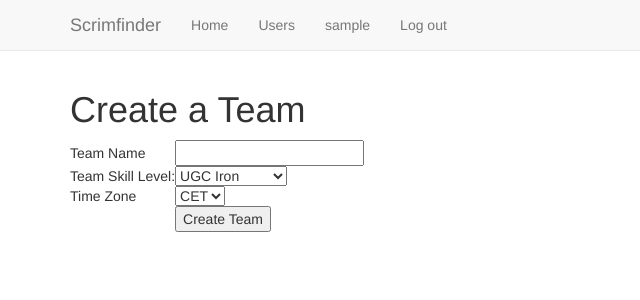
After one commit to vlttnv/scrimfinder, a Flask app: page /create_team in a window 1280 px wide. The commit adds this page. Shown: the top 300 px of the page, without its empty margins (0-640 px from the left). Run offline with Flask 2, Linux system fonts and the light colour scheme; a user stored in the database is signed in; tables that the repository leaves empty hold one stand-in row (values such as "Sample post"); some libraries are stand-ins or nearby versions.

Commit message:
Can create a team, displys well in user porfie

```diff
--- a/scrim/forms.py
+++ b/scrim/forms.py
@@ -12,3 +12,15 @@ class AvailabilityForm(Form):
     day = SelectField('day', choices=[("Monday", "Monday"),("Tuesday","Tuesday"),("Wednesday","Wednesday"),("Thursday","Thursday"),("Friday","Friday"),("Saturday","Saturday"),("Sunday","Sunday")])
     time_from = SelectField('time_from', choices=[("8:00","8:00"),("9:00","9:00"),("10:00","10:00")])
     time_to = SelectField('time_to', choices=[("8:00","8:00"),("9:00","9:00"),("10:00","10:00")])
+
+class CreateTeamForm(Form):
+    team_name           = TextField('team_name', validators = [Required()])
+    team_skill_level    = SelectField(u'team_skill_level',
+            choices=[(UGC_IRON, UGC_IRON),
+                (UGC_STEEL, UGC_STEEL),
+                (UGC_SILVER, UGC_SILVER),
+                (UGC_GOLD, UGC_GOLD),
+                (UGC_PLATINUM, UGC_PLATINUM)])
+    team_time_zone      = SelectField('team_time_zone',
+            choices=[("CET","CET"),
+                ("EST","EST")])
--- a/scrim/models.py
+++ b/scrim/models.py
@@ -3,6 +3,7 @@ from flask.ext.admin.contrib.sqla import ModelView
 
 class User(db.Model):
     id                  = db.Column(db.Integer, primary_key=True)
+    role                = db.Column(db.Integer)
     steam_id            = db.Column(db.String(40), unique=True)
     nickname            = db.Column(db.String(80))
     profile_url         = db.Column(db.String(80))
@@ -10,6 +11,7 @@ class User(db.Model):
     team_id             = db.Column(db.Integer, db.ForeignKey('team.id'))
     join_date           = db.Column(db.String(80))
     last_online         = db.Column(db.String(80))
+    team_leader         = db.Column(db.Integer)
 
     def is_authenticated(self):
         return True
--- /dev/null
+++ b/scrim/templates/create_team.html
@@ -0,0 +1,26 @@
+{% extends 'layout.html' %}
+
+{% block body %}
+<h1> Create a Team </h1>
+<form action="" method="post"  name="create_team">
+		{{create_team_form.hidden_tag()}}
+		<table>
+				<tr>
+						<td>Team Name</td>
+						<td>{{create_team_form.team_name()}}</td>
+				</tr>
+				<tr>
+						<td>Team Skill Level:</td>
+						<td>{{create_team_form.team_skill_level()}}</td>
+				</tr>
+				<tr>
+						<td>Time Zone</td>
+						<td>{{create_team_form.team_time_zone()}}</td>
+				</tr>
+				<tr>
+						<td></td>
+						<td><input type="submit" value="Create Team"></td>
+				</tr>
+		</table>
+</form>
+{% endblock %}
--- a/scrim/templates/user.html
+++ b/scrim/templates/user.html
@@ -7,8 +7,8 @@
 <p>Name: {{nick}}!</p>
 <p>Most recently played game: {{recently_played_games['games'][0]['name']}}</p>
 <p>Unique profile views: 90,000+</p>
-<p>Team name: {{ team_name }} </p>
-<p>Skill level: {{skill_level }} </p>
+<p>Team name: {{team_name}}  </p>
+<p>Skill level: {{skill_level}}</p>
 <p>Time zone: {{ time_zone }} </p>
 <p><a href='{{profile_url}}'>Go to steam profile</a></p>
 <p><a href="steam://friends/add/{{id}}">Add on Steam</a></p>
--- a/scrim/views.py
+++ b/scrim/views.py
@@ -1,11 +1,12 @@
 from scrim import scrim_app, oid, db, models, lm
-from models import User
+from models import User, Team
 from flask import redirect, session, g, json, render_template, flash, url_for
 from flask.ext.login import login_user, logout_user, current_user, login_required
 import requests
 import re
 from sqlalchemy import func
-from forms import EditForm, AvailabilityForm
+from forms import EditForm, CreateTeamForm
+from sqlalchemy.orm.exc import NoResultFound, MultipleResultsFound
 
 # Steam Web APIs...
 
@@ -120,15 +121,26 @@ def user_page(steam_id):
 
     recently_played_games = get_recently_played_games(steam_id)
 
+    if g.user.team_id is not None:
+        try:
+            team = Team.query.filter_by(id=g.user.team_id).one()
+            a_team_name = team.name
+            a_team_skill = team.skill_level
+            a_team_zone = team.time_zone
+        except MultipleResultsFound, e:
+            print e
+        except NoResultFound, e:
+            print e
+
     return render_template('user.html',
             id=user.steam_id,
             nick=user.nickname,
             profile_url=user.profile_url,
             avatar=user.avatar_url,
             recently_played_games=recently_played_games,
-            team_name=user.team_name,
-            skill_level=user.team_skill_level,
-            time_zone=user.team_time_zone)
+            team_name=a_team_name,
+            skill_level=a_team_skill,
+            time_zone=a_team_zone)
 
 @scrim_app.route('/all_users')
 @scrim_app.route('/all_users/page/<int:page>')
@@ -193,3 +205,22 @@ def edit_profile():
         #times.time_from.data = aval.time_from
         #times.time_to.data = aval.time_to
         return render_template('edit_profile.html', form = form)
+
+@scrim_app.route('/create_team', methods = ['GET', 'POST'])
+@login_required
+def create_team():
+    create_team_form = CreateTeamForm()
+
+    if create_team_form.validate_on_submit():
+        new_team = Team()
+        new_team.name = create_team_form.team_name.data
+        new_team.skill_level = create_team_form.team_skill_level.data
+        new_team.time_zone = create_team_form.team_time_zone.data
+        db.session.add(new_team)
+        db.session.commit()
+        g.user.team_id = new_team.id
+        db.session.add(g.user)
+        db.session.commit()
+        return redirect(url_for('user_page', steam_id=g.user.steam_id))
+    else:
+        return render_template('create_team.html', create_team_form=create_team_form)
```
